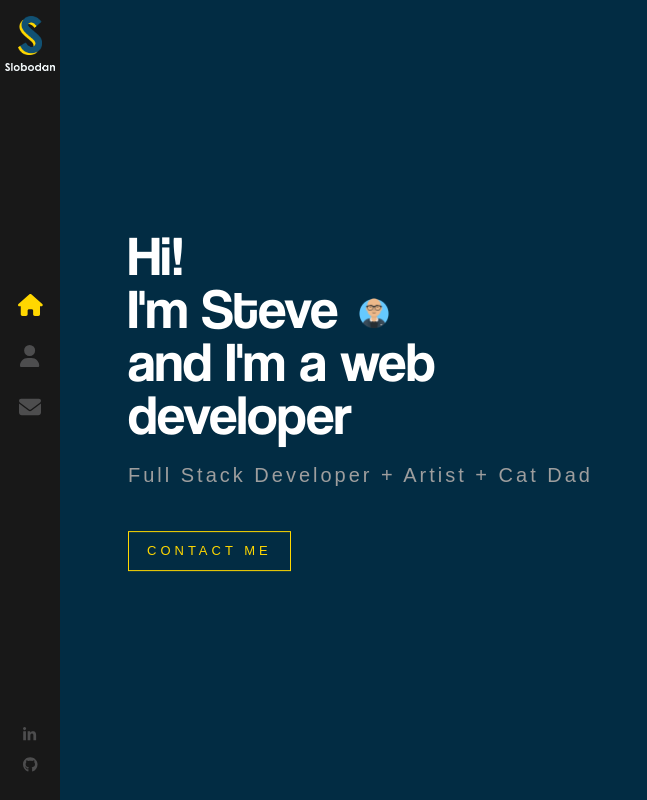
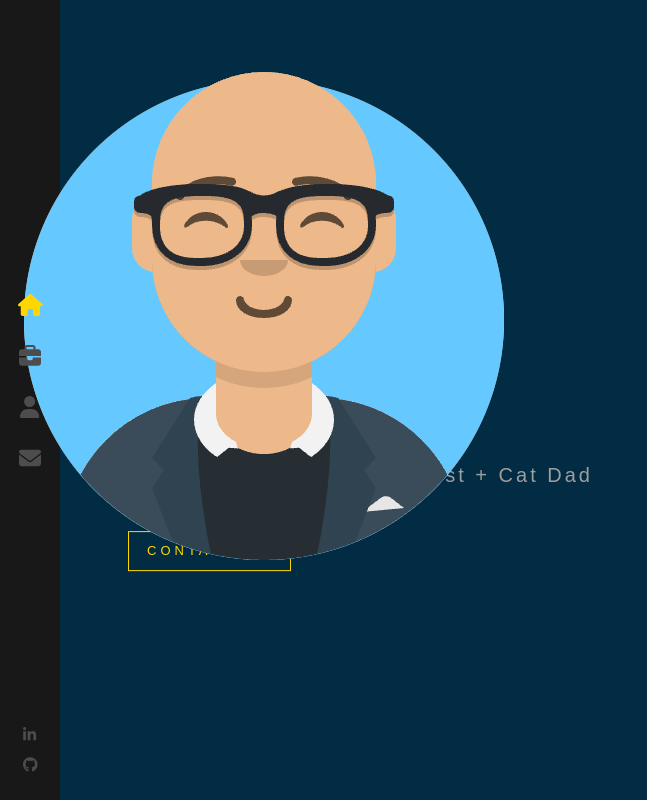
Before and after one commit to sjhudek/portfolio-react-spa, a React (Create React App) app: page / in a window 1280 px wide. Shown: the whole page, without its empty margins (0-647 px from the left). Built offline with nearby package versions, Linux system fonts and the light colour scheme.

Commit message:
updated src/components/Sidebar/index.js

```diff
--- a/src/components/Sidebar/index.js
+++ b/src/components/Sidebar/index.js
@@ -1,8 +1,8 @@
 import React from 'react'
 import { Link, NavLink } from 'react-router-dom'
 import './index.scss'
-import LogoS from '../../assets/images/logo-s.png'
-import LogoSubtitle from '../../assets/images/logo_sub.png'
+import Avatar from '../../assets/images/avataaars-1.png'
+// import LogoSubtitle from '../../assets/images/logo_sub.png'
 import {
     FontAwesomeIcon
 } from '@fortawesome/react-fontawesome'
@@ -10,7 +10,8 @@ import {
 import {
     faHome,
     faUser,
-    faEnvelope
+    faEnvelope,
+    faBriefcase
 } from '@fortawesome/free-solid-svg-icons'
 
 import {
@@ -22,14 +23,14 @@ import {
 
 const Sidebar = () => (
   <div className="nav-bar">
-    <Link className="logo" to="/">
-      <img src={LogoS} alt="logo" />
-      <img className="sub-logo" src={LogoSubtitle} alt="steve" />
+    <Link className="avatar" to="/">
+      <img src={Avatar} alt="avatar" />
+      {/* <img className="sub-logo" src={LogoSubtitle} alt="steve" /> */}
     </Link>
     <nav>
       <NavLink
         exact='true'
-        activeclassname="active" // Fixed typo here
+        activeclassname="active"
         to="/"
       >
         <FontAwesomeIcon icon={faHome} color="#4d4d4e" />
@@ -37,7 +38,15 @@ const Sidebar = () => (
 
       <NavLink
         exact='true'
-        activeclassname="active" // Fixed typo here
+        activeclassname="active"
+        to="/Portfolio"
+      >
+        <FontAwesomeIcon icon={faBriefcase} color="#4d4d4e" />
+      </NavLink>
+
+      <NavLink
+        exact='true'
+        activeclassname="active"
         className="about-link"
         to="/about"
       >
@@ -46,7 +55,7 @@ const Sidebar = () => (
 
       <NavLink
         exact='true'
-        activeclassname="active" // Fixed typo here
+        activeclassname="active"
         className="contact-link"
         to="/contact"
       >
```
